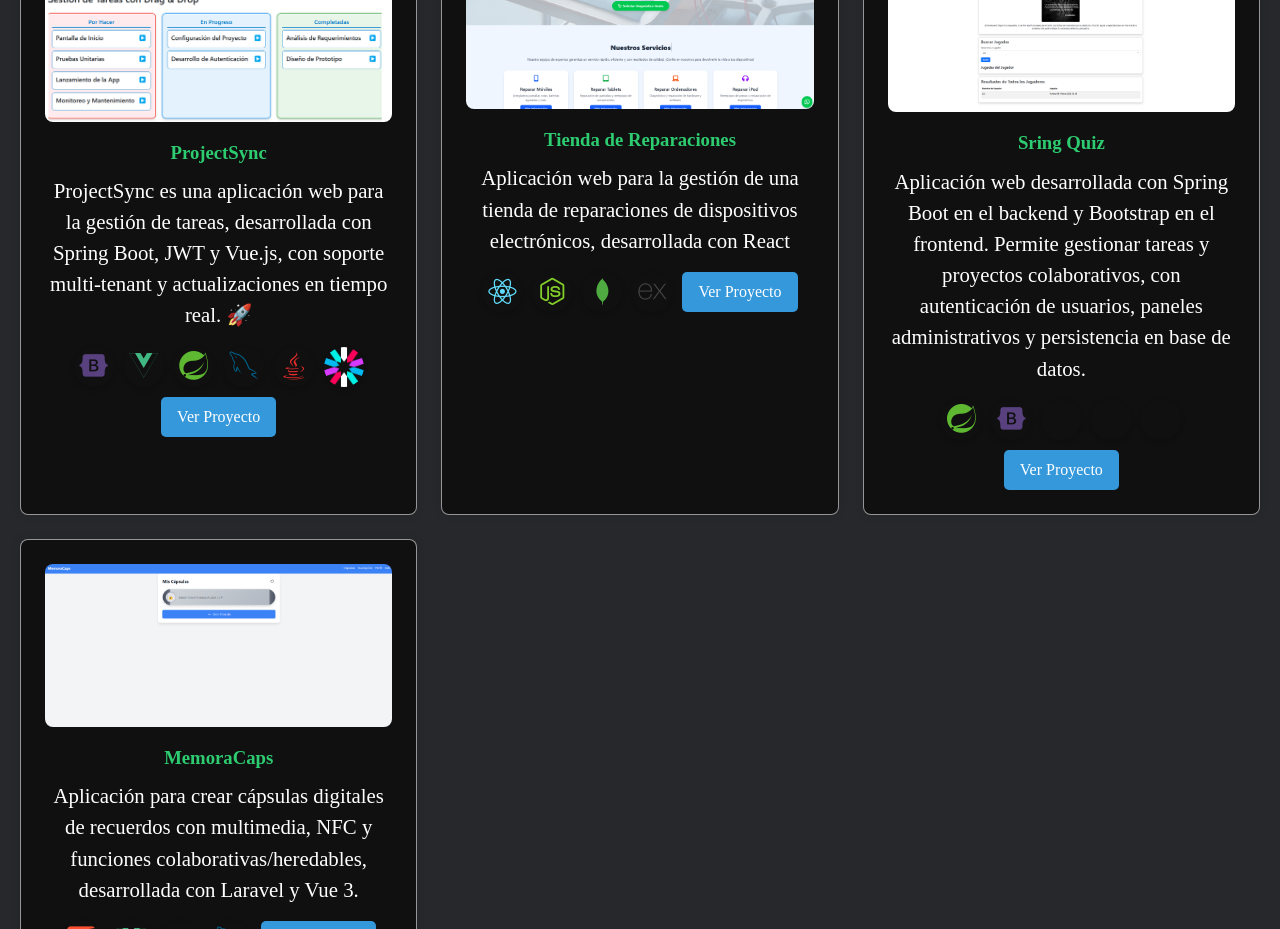
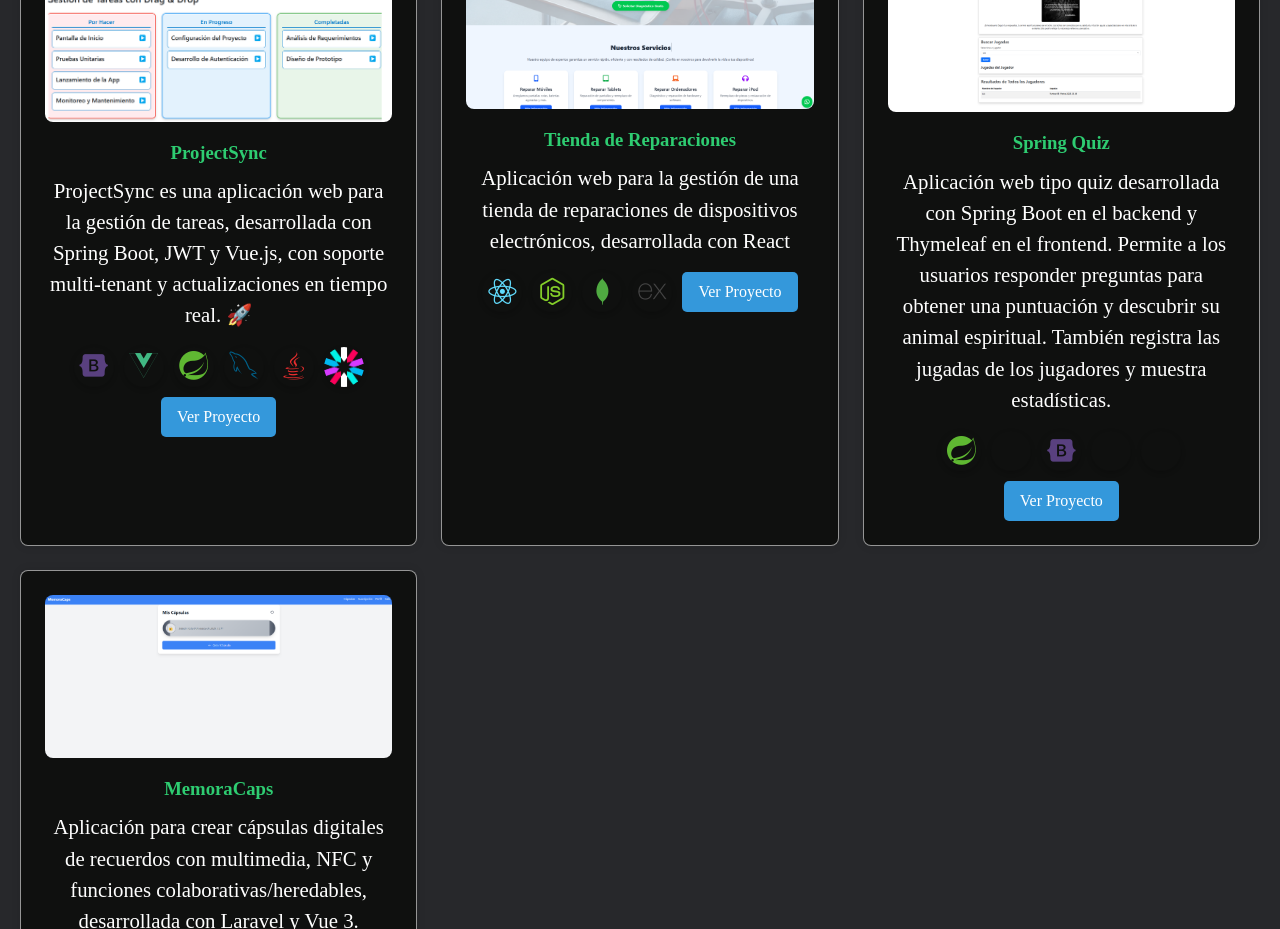
Before and after one commit to luisfelizbeltre/Portafolio-Luis, a Vue app: page / in a window 1280 px wide. Shown: the part 1920-2849 px from the top of the page. Built offline with nearby package versions, Linux system fonts and the light colour scheme.

Commit message:
mejoras visuales

```diff
--- a/src/components/Projects.vue
+++ b/src/components/Projects.vue
@@ -55,18 +55,19 @@ const proyectos = [
     { name: "Express", icon: "devicon-express-original colored" }
   ]
 },{
-  nombre: "Sring Quiz",
-  descripcion: "Aplicación web desarrollada con Spring Boot en el backend y Bootstrap en el frontend. Permite gestionar tareas y proyectos colaborativos, con autenticación de usuarios, paneles administrativos y persistencia en base de datos.",
+  nombre: "Spring Quiz",
+  descripcion: "Aplicación web tipo quiz desarrollada con Spring Boot en el backend y Thymeleaf en el frontend. Permite a los usuarios responder preguntas para obtener una puntuación y descubrir su animal espiritual. También registra las jugadas de los jugadores y muestra estadísticas.",
   link: "https://github.com/tu-usuario/springboot-bootstrap-app",
   image: "/quiz.png",
   skills: [
     { name: "Spring Boot", icon: "devicon-spring-plain colored" },
+    { name: "Thymeleaf", icon: "devicon-thymeleaf-plain colored" },
     { name: "Bootstrap", icon: "devicon-bootstrap-plain colored" },
-    { name: "Thymeleaf", icon: "devicon-thymeleaf-plain colored" },
     { name: "H2 Database", icon: "devicon-h2-plain colored" },
     { name: "JPA", icon: "devicon-jpa-plain colored" }
   ]
-},
+}
+,
   {nombre: "MemoraCaps",
   descripcion: "Aplicación para crear cápsulas digitales de recuerdos con multimedia, NFC y funciones colaborativas/heredables, desarrollada con Laravel y Vue 3.",
   link: "https://github.com/tu-usuario/memora-caps",
```
